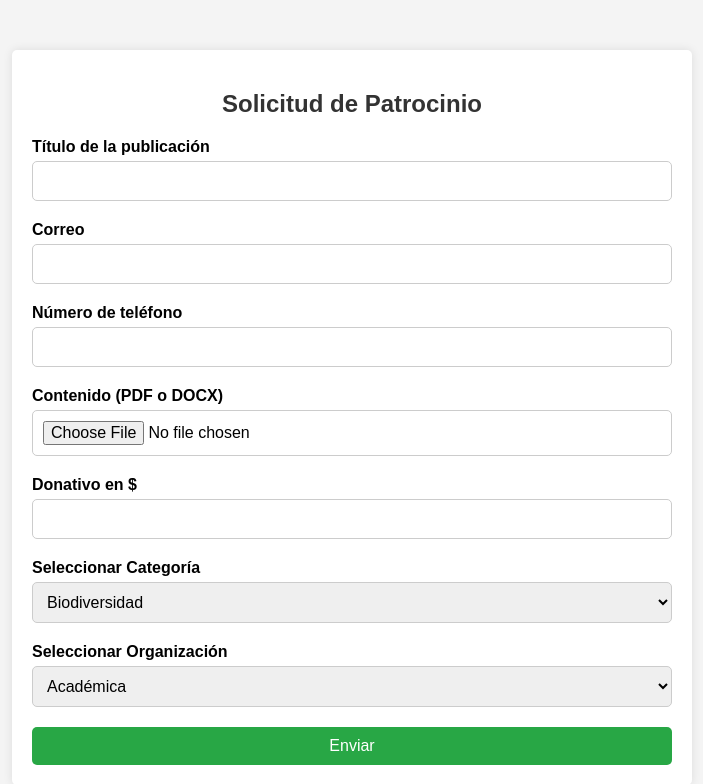
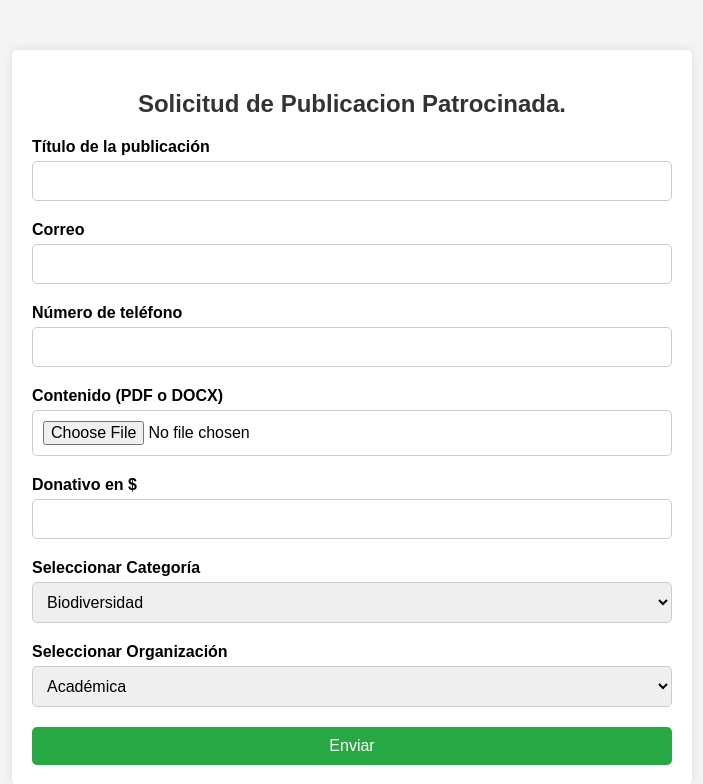
Before and after one commit to elmerurbina/EcoWeb_Devs, a Flask app: page /pp in a window 1280 px wide. Shown: the top 784 px of the page, without its empty margins (288-991 px from the left). Run offline with Flask 3, Linux system fonts and the light colour scheme.

```diff
--- a/templates/patrocinarPublicacion.html
+++ b/templates/patrocinarPublicacion.html
@@ -9,7 +9,7 @@
 </head>
 <body>
     <div class="container">
-        <h2>Solicitud de Patrocinio</h2>
+        <h2>Solicitud de Publicacion Patrocinada.</h2>
         <form method="POST" action="{{ url_for('pp') }}"  enctype="multipart/form-data">
             <label for="titulo">Título de la publicación</label>
             <input type="text" id="titulo" name="titulo" required>
```
